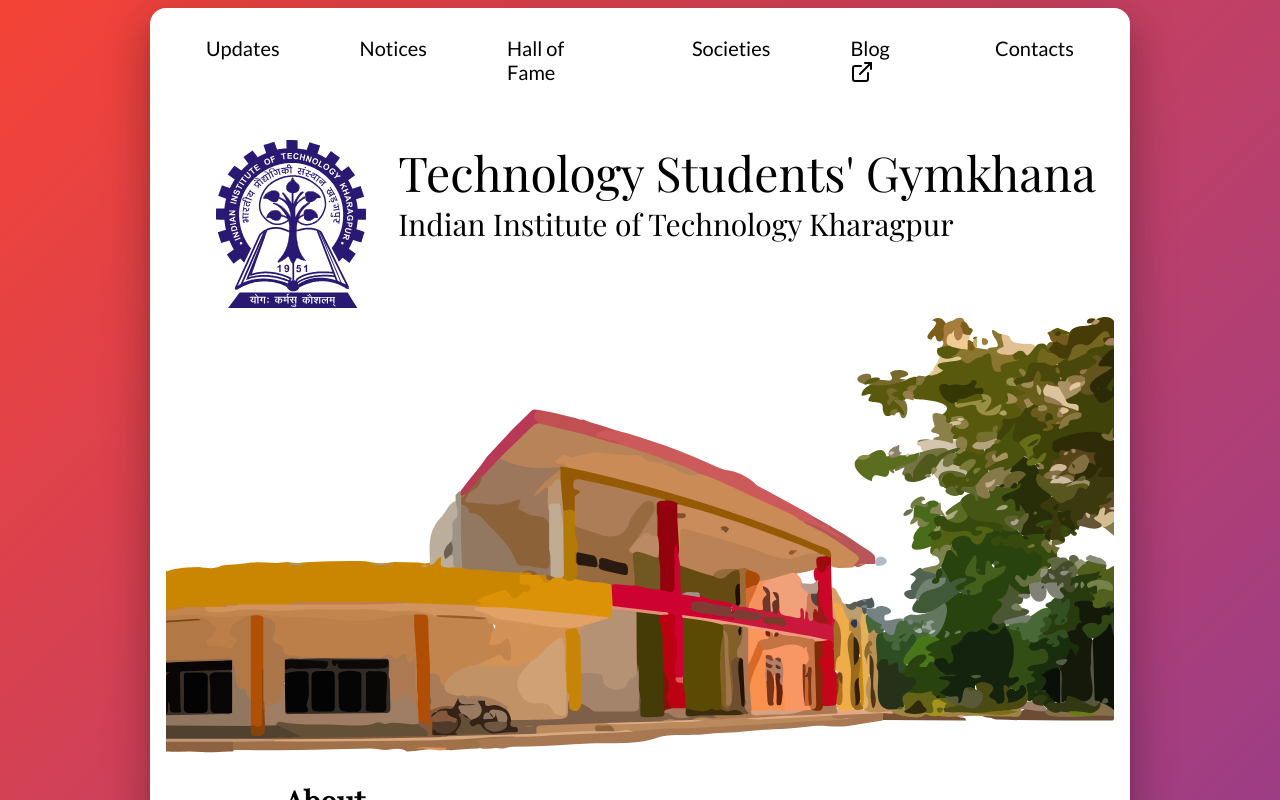
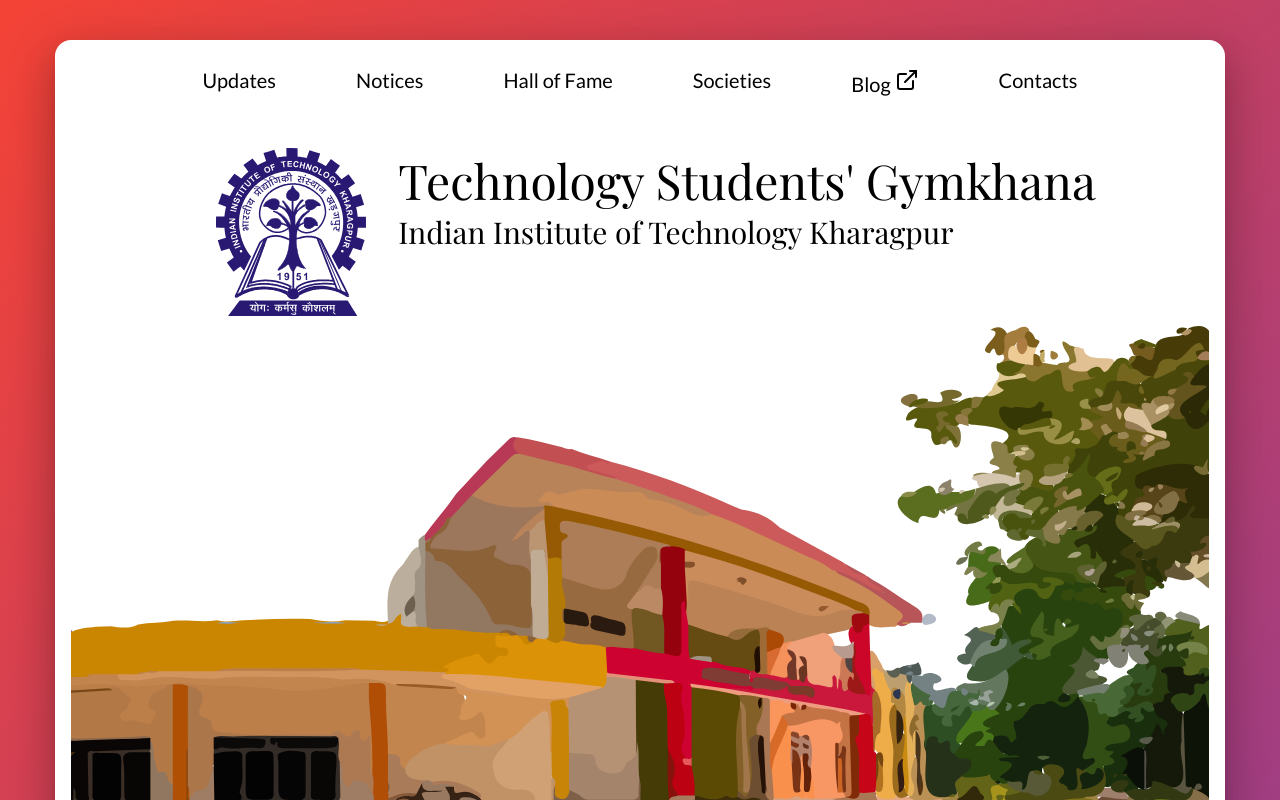
Before and after one commit to tsg-iitkgp/tsg-site, a Next.js app: page / in a window 1280 px wide. Shown: the top 800 px of the page. Built offline with nearby package versions, Linux system fonts and the light colour scheme.

Commit message:
increased main container width; reduced into size on smaller devices;

```diff
--- a/styles/_layout.scss
+++ b/styles/_layout.scss
@@ -1,6 +1,7 @@
 .container {
-  width: 100%;
+  width: 90%;
   padding: 0 1rem;
+  margin-top: 2rem;
   background: #fff;
   border-radius: 1rem;
   box-shadow: 0 24px 38px 3px rgba(0, 0, 0, 0.14), 0 9px 46px 8px rgba(0, 0, 0, 0.12),
--- a/styles/_main.scss
+++ b/styles/_main.scss
@@ -25,6 +25,13 @@
 
       @include sm {
         text-align: center;
+
+        h1 {
+          font-size: 2.5rem;
+        }
+        h2 {
+          font-size: 1.4rem;
+        }
       }
     }
 
@@ -32,6 +39,10 @@
       img {
         width: 150px;
         padding: 0 2rem;
+
+        @include sm {
+          width: 100px;
+        }
       }
 
       @include sm {
--- a/styles/site.scss
+++ b/styles/site.scss
@@ -25,7 +25,7 @@
   margin: 0 auto;
 
   max-width: 1280px;
-  width: 75%;
+  width: 100%;
 }
 
 * {
```
